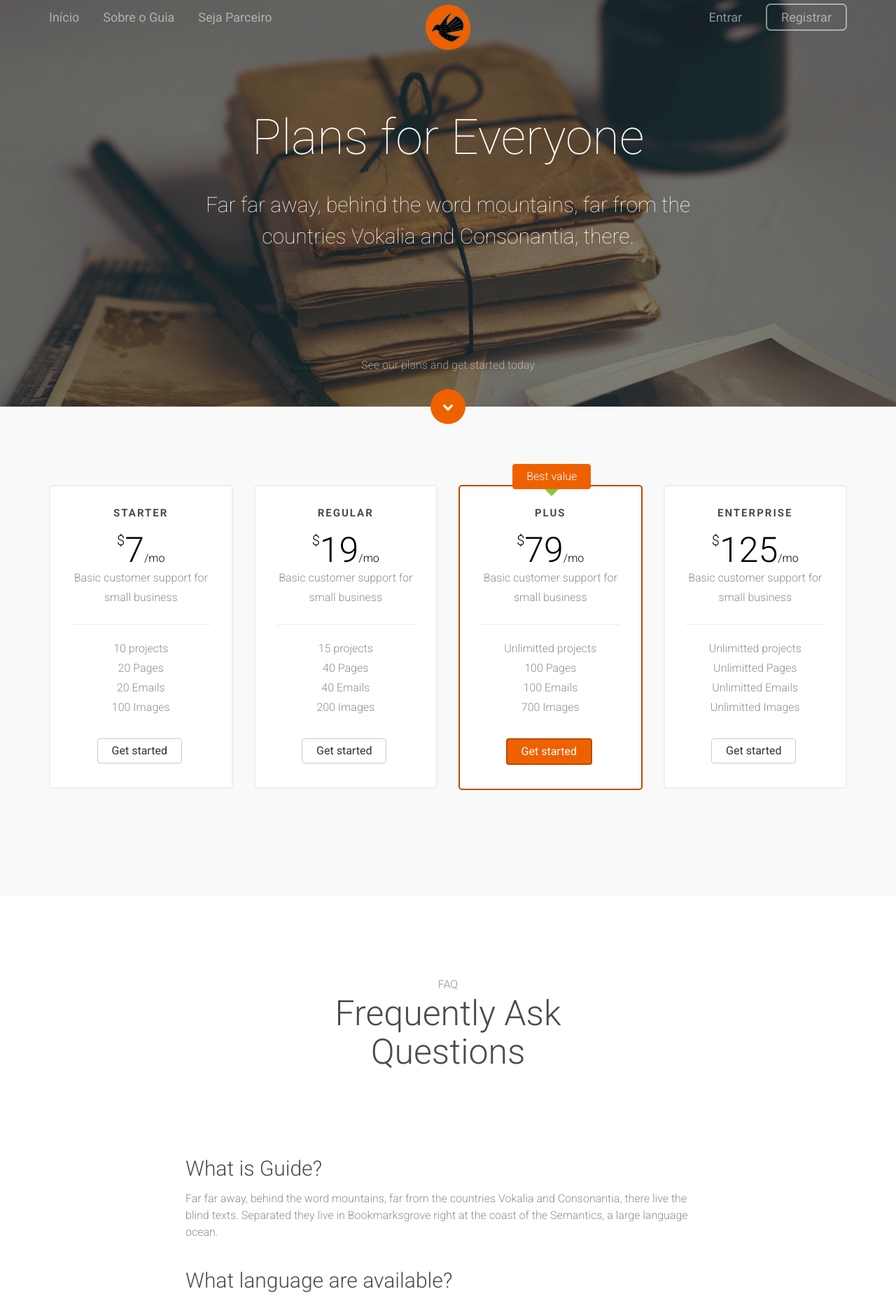
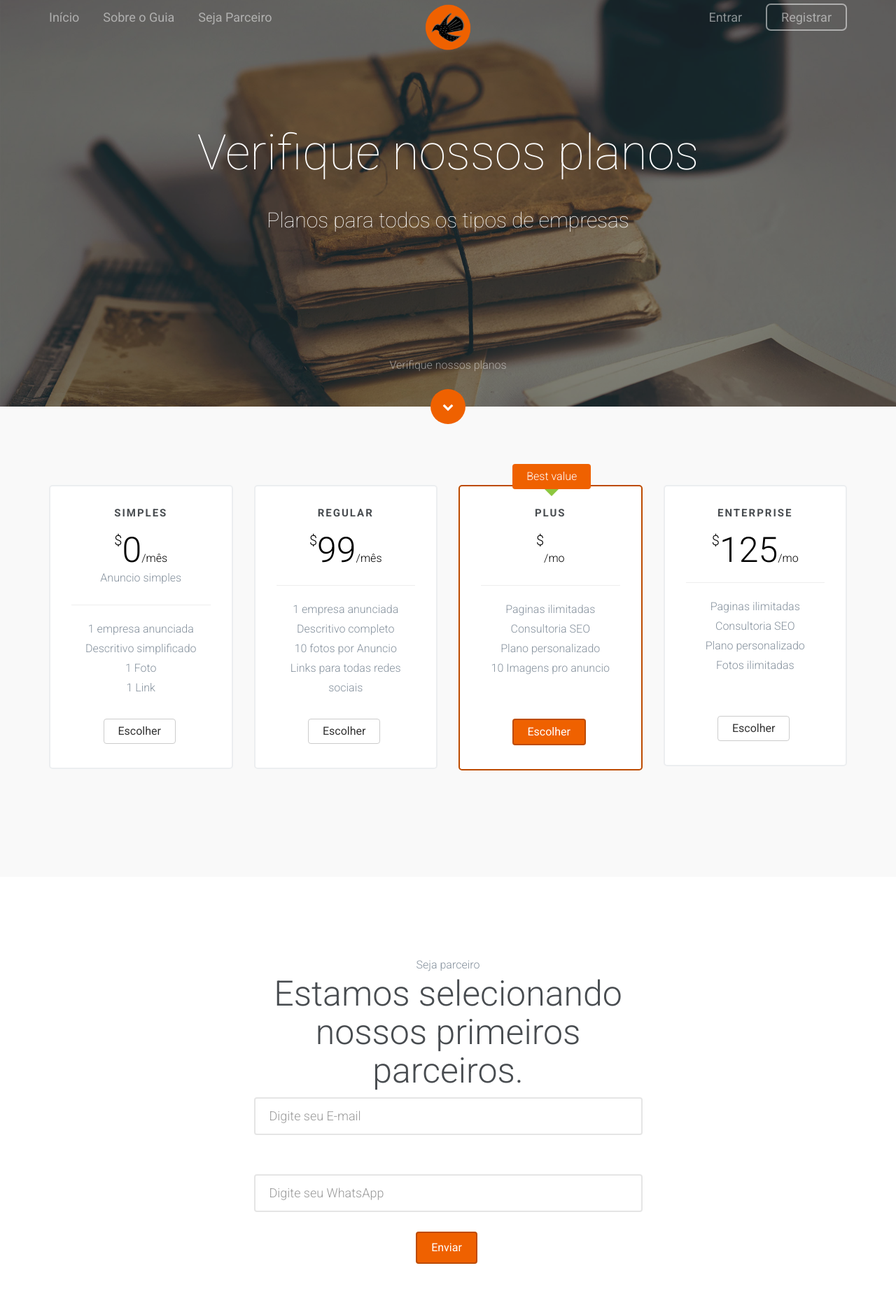
Before and after one commit to LucasRamosLobo/repo-guia-oficial, a Django app: page /parceiro-guia-sul-da-bahia/ in a window 1280 px wide. Shown: the part 39-1901 px from the top of the page at 70% size. Run offline with Django 3.2, Linux system fonts and the light colour scheme; some libraries are stand-ins or nearby versions; some web fonts are replaced.

Commit message:
'addpricing'

```diff
--- a/templates/pricing.html
+++ b/templates/pricing.html
@@ -125,8 +125,8 @@
 							<div class="fh5co-right-position">
 						-->
 						<div class="fh5co-center-position">
-							<h2 class="animate-box">Plans for Everyone</h2>
-							<h3 class="animate-box">Far far away, behind the word mountains, far from the countries Vokalia and Consonantia, there.</h3>
+							<h2 class="animate-box">Verifique nossos planos</h2>
+							<h3 class="animate-box">Planos para todos os tipos de empresas</h3>
 
 						</div>
 					</div>
@@ -134,7 +134,7 @@
 			</div>
 			<div class="fh5co-learn-more animate-box">
 				<a href="#" class="scroll-btn">
-					<span class="text">See our plans and get started today</span>
+					<span class="text">Verifique nossos planos</span>
 					<span class="arrow" style="background-color:#EF6100; border-color:#BD4B00 ;"><i class="icon-chevron-down" style="background-color:#EF6100; border-color:#BD4B00 ;"></i></span>
 				</a>
 			</div>
@@ -146,32 +146,32 @@
 				<div class="row">
 					<div class="col-md-3 col-sm-6 animate-box">
 					<div class="price-box">
-						<h2 class="pricing-plan">Starter</h2>
-						<div class="price"><sup class="currency">$</sup>7<small>/mo</small></div>
-						<p>Basic customer support for small business</p>
+						<h2 class="pricing-plan">Simples</h2>
+						<div class="price"><sup class="currency">$</sup>0<small>/mês</small></div>
+						<p>Anuncio simples</p>
 						<hr>
 						<ul class="pricing-info">
-							<li>10 projects</li>
-							<li>20 Pages</li>
-							<li>20 Emails</li>
-							<li>100 Images</li>
+							<li>1 empresa anunciada</li>
+							<li>Descritivo simplificado</li>
+							<li>1 Foto</li>
+							<li>1 Link</li>
 						</ul>
-						<a href="#" class="btn btn-default btn-sm">Get started</a>
+						<a href="#" class="btn btn-default btn-sm">Escolher</a>
 					</div>
 				</div>
 				<div class="col-md-3 col-sm-6 animate-box">
 					<div class="price-box">
 						<h2 class="pricing-plan">Regular</h2>
-						<div class="price"><sup class="currency">$</sup>19<small>/mo</small></div>
-						<p>Basic customer support for small business</p>
+						<div class="price"><sup class="currency">$</sup>99<small>/mês</small></div>
+						<p></p>
 						<hr>
 						<ul class="pricing-info">
-							<li>15 projects</li>
-							<li>40 Pages</li>
-							<li>40 Emails</li>
-							<li>200 Images</li>
+							<li>1 empresa anunciada</li>
+							<li>Descritivo completo </li>
+							<li>10 fotos por Anuncio </li>
+							<li>Links para todas redes sociais</li>
 						</ul>
-						<a href="#" class="btn btn-default btn-sm">Get started</a>
+						<a href="#" class="btn btn-default btn-sm">Escolher</a>
 					</div>
 				</div>
 				<div class="clearfix visible-sm-block" ></div>
@@ -179,31 +179,33 @@
 					<div class="price-box popular"  style="border-color:#BD4B00 ;">
 						<div class="popular-text" style="background-color:#EF6100;">Best value</div>
 						<h2 class="pricing-plan">Plus</h2>
-						<div class="price"><sup class="currency">$</sup>79<small>/mo</small></div>
-						<p>Basic customer support for small business</p>
+						<div class="price"><sup class="currency">$</sup><small>/mo</small></div>
+						<p></p>
 						<hr>
 						<ul class="pricing-info">
-							<li>Unlimitted projects</li>
-							<li>100 Pages</li>
-							<li>100 Emails</li>
-							<li>700 Images</li>
+							<li>Paginas ilimitadas</li>
+							<li>Consultoria SEO</li>
+							<li>Plano personalizado</li>
+							<li>10 Imagens pro anuncio</li>
+							<br>
 						</ul>
-						<a href="#" class="btn btn-primary btn-sm" style="background-color:#EF6100; border-color:#BD4B00 ;">Get started</a>
+						<a href="#" class="btn btn-primary btn-sm" style="background-color:#EF6100; border-color:#BD4B00 ;">Escolher</a>
 					</div>
 				</div>
 				<div class="col-md-3 col-sm-6 animate-box">
 					<div class="price-box">
 						<h2 class="pricing-plan">Enterprise</h2>
 						<div class="price"><sup class="currency">$</sup>125<small>/mo</small></div>
-						<p>Basic customer support for small business</p>
+
 						<hr>
 						<ul class="pricing-info">
-							<li>Unlimitted projects</li>
-							<li>Unlimitted Pages</li>
-							<li>Unlimitted Emails</li>
-							<li>Unlimitted Images</li>
+							<li>Paginas ilimitadas</li>
+							<li>Consultoria SEO</li>
+							<li>Plano personalizado</li>
+							<li>Fotos ilimitadas</li>
+							<br>
 						</ul>
-						<a href="#" class="btn btn-default btn-sm">Get started</a>
+						<a href="#" class="btn btn-default btn-sm">Escolher</a>
 					</div>
 				</div>
 
@@ -213,97 +215,14 @@
 
 		<!-- END #fh5co-pricing -->
 
-		<div id="fh5co-faqs">
-			<div class="container">
-				<div class="row row-bottom-padded-lg">
-					<div class="col-md-6 col-md-offset-3 text-center">
-						<div class="fh5co-label animate-box">FAQ</div>
-						<h2 class="fh5co-lead animate-box">Frequently Ask Questions</h2>
-					</div>
-				</div>
-				<div class="row">
-					<div class="col-md-8 col-md-offset-2">
-						<ul class="fh5co-faq-list">
-							<li class="animate-box">
-								<h2>What is Guide?</h2>
-								<p>Far far away, behind the word mountains, far from the countries Vokalia and Consonantia, there live the blind texts. Separated they live in Bookmarksgrove right at the coast of the Semantics, a large language ocean.</p>
-							</li>
-							<li class="animate-box">
-								<h2>What language are available?</h2>
-								<p>Far far away, behind the word mountains, far from the countries Vokalia and Consonantia, there live the blind texts. Separated they live in Bookmarksgrove right at the coast of the Semantics, a large language ocean.</p>
-							</li>
-							<li class="animate-box">
-								<h2>I have technical problem, who do I email?</h2>
-								<p>Far far away, behind the word mountains, far from the countries Vokalia and Consonantia, there live the blind texts. Separated they live in Bookmarksgrove right at the coast of the Semantics, a large language ocean.</p>
-							</li>
-							<li class="animate-box">
-								<h2>Can I have a username that is already taken?</h2>
-								<p>Far far away, behind the word mountains, far from the countries Vokalia and Consonantia, there live the blind texts. Separated they live in Bookmarksgrove right at the coast of the Semantics, a large language ocean.</p>
-							</li>
-							<li class="animate-box">
-								<h2>How do I use Guide features?</h2>
-								<p>Far far away, behind the word mountains, far from the countries Vokalia and Consonantia, there live the blind texts. Separated they live in Bookmarksgrove right at the coast of the Semantics, a large language ocean.</p>
-							</li>
-							<li class="animate-box">
-								<h2>Is Guide free??</h2>
-								<p>Far far away, behind the word mountains, far from the countries Vokalia and Consonantia, there live the blind texts. Separated they live in Bookmarksgrove right at the coast of the Semantics, a large language ocean.</p>
-							</li>
-						</ul>
-					</div>
-				</div>
-			</div>
-		</div>
 
-		<section id="fh5co-testimonials" class="boredr-top">
-			<div class="container">
-				<div class="row row-bottom-padded-sm">
-					<div class="col-md-6 col-md-offset-3 text-center">
-						<div class="fh5co-label animate-box">Testimonials</div>
-						<h2 class="fh5co-lead animate-box">Join the 1 Million Users using Our Products </h2>
-					</div>
-				</div>
-				<div class="row">
-					<div class="col-md-8 col-md-offset-2 text-center animate-box">
-						<div class="flexslider">
-					  		<ul class="slides">
-							   <li>
-							      <blockquote>
-							      	<p>&ldquo;Creativity is just connecting things. When you ask creative people how they did something, they feel a little guilty because they didn’t really do it, they just saw something. It seemed obvious to them after a while.&rdquo;</p>
-							      	<p><cite>&mdash; Steve Jobs</cite></p>
-							      </blockquote>
-							   </li>
-							   <li>
-							    	<blockquote>
-							      	<p>&ldquo;I think design would be better if designers were much more skeptical about its applications. If you believe in the potency of your craft, where you choose to dole it out is not something to take lightly.&rdquo;</p>
-							      	<p><cite>&mdash; Frank Chimero</cite></p>
-							      </blockquote>
-							   </li>
-							   <li>
-							    	<blockquote>
-							      	<p>&ldquo;Design must be functional and functionality must be translated into visual aesthetics, without any reliance on gimmicks that have to be explained.&rdquo;</p>
-							      	<p><cite>&mdash; Ferdinand A. Porsche</cite></p>
-							      </blockquote>
-							   </li>
-							</ul>
-						</div>
-						<div class="flexslider-controls">
-						   <ol class="flex-control-nav">
-						      <li class="animate-box"><img src="{% static 'images/person4.jpg' %}" alt="Free HTML5 Bootstrap Template by FREEHTML5.co"></li>
-						      <li class="animate-box"><img src="{% static 'images/person2.jpg' %}" alt="Free HTML5 Bootstrap Template by FREEHTML5.co"></li>
-						      <li class="animate-box"><img src="{% static 'images/person3.jpg' %}" alt="Free HTML5 Bootstrap Template by FREEHTML5.co"></li>
-						   </ol>
-						</div>
-					</div>
-				</div>
-			</div>
-		</section>
 		<!-- END #fh5co-testimonials -->
 		<section id="fh5co-testimonials">
 			<div class="container">
 				<div class="row row-bottom-padded-sm">
 					<div class="col-md-6 col-md-offset-3 text-center">
 						<div class="fh5co-label animate-box">Seja parceiro</div>
-						<h2 class="fh5co-lead animate-box">Estamos selecionando nossos primeiros parceiros </h2>
+						<h2 class="fh5co-lead animate-box">Estamos selecionando nossos primeiros parceiros. </h2>
 
 
 				<form action="#" method="post" class="animate-box text-center">
```
